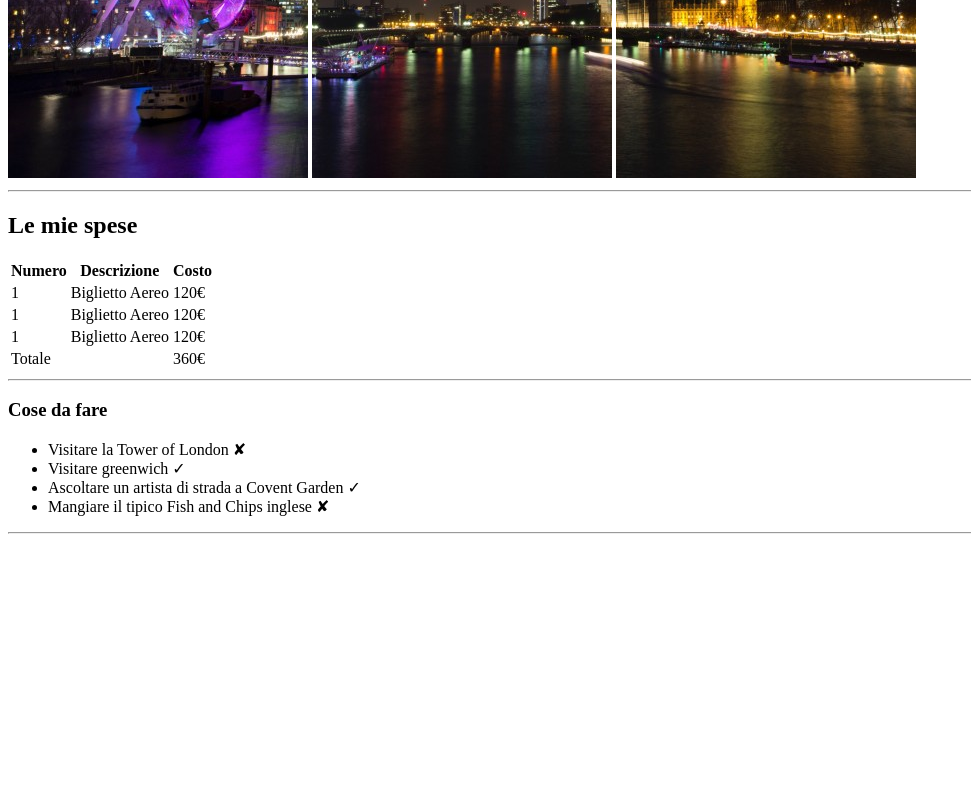
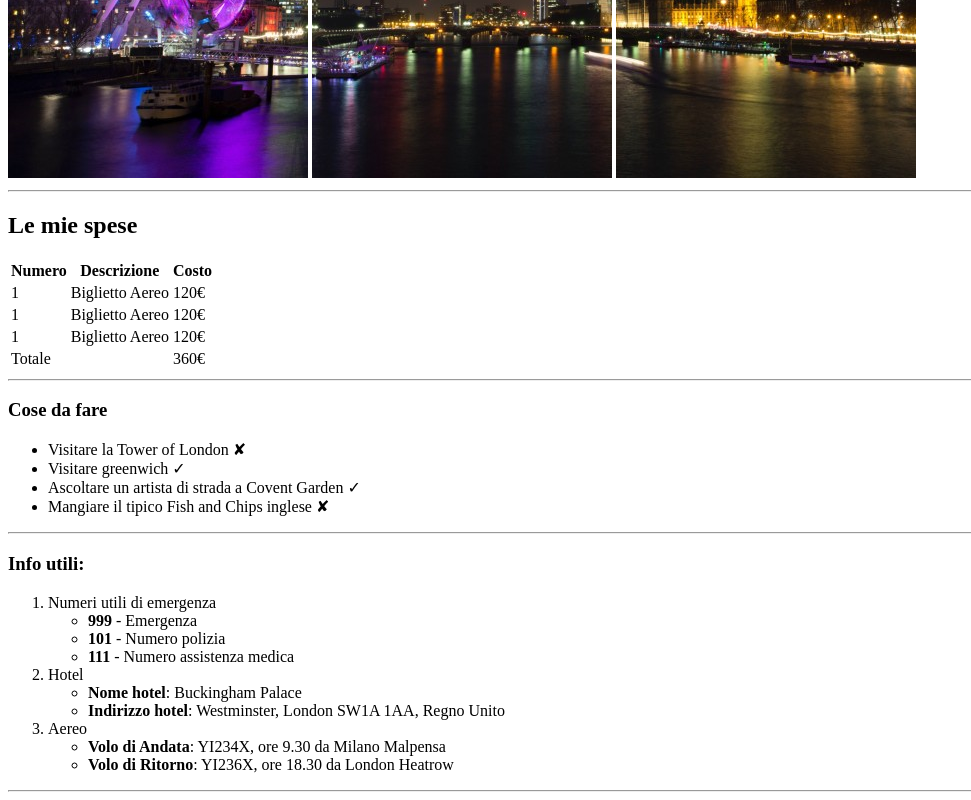
Before and after one commit to Difelice-e/html-london-trip, a plain HTML site: page index.html in a window 1280 px wide. Shown: the part 502-1302 px from the top of the page, without its empty margins (0-971 px from the left). Before the commit the page ends 1044 px from the top, so only its background shows below. Drawn offline with Linux system fonts and the light colour scheme.

Commit message:
Aggiunta sezione 2

```diff
--- a/index.html
+++ b/index.html
@@ -61,6 +61,52 @@
 
     <hr>
 
+    <section>
+        <h3>Info utili:</h3>
+        <ol>
+            <li>
+                Numeri utili di emergenza
+                <ul>
+                    <li>
+                        <strong>999</strong> - Emergenza
+                    </li>
+                    <li>
+                        <strong>101</strong> - Numero polizia
+                    </li>
+                    <li>
+                        <strong>111</strong> - Numero assistenza medica
+                    </li>
+                </ul>
+            </li>
+            <li>
+                Hotel
+                <ul>
+                    <li>
+                        <strong>Nome hotel</strong>: Buckingham Palace
+                    </li>
+                    <li>
+                        <strong>Indirizzo hotel</strong>: Westminster, London SW1A 1AA, Regno Unito
+                    </li>
+                </ul>
+            </li>
+            <li>
+                Aereo
+                <ul>
+                    <li>
+                        <strong>Volo di Andata</strong>: YI234X, ore 9.30 da Milano Malpensa
+                    </li>
+                    <li>
+                        <strong>Volo di Ritorno</strong>: YI236X, ore 18.30 da London Heatrow
+                    </li>
+                </ul>
+            </li>
+        </ol>
+    </section>
+
+    <hr>
+
+
+
 
 </body>
 </html>
```
